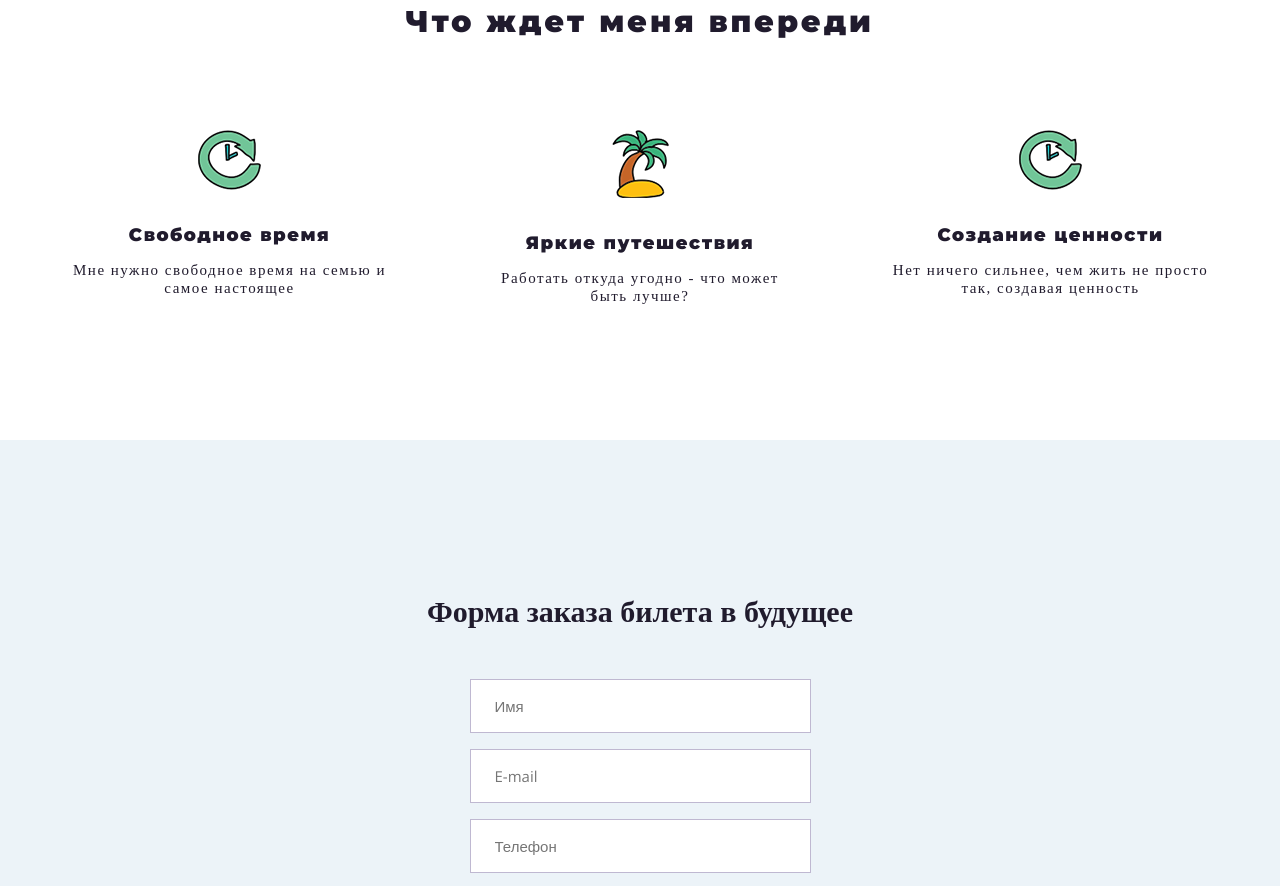
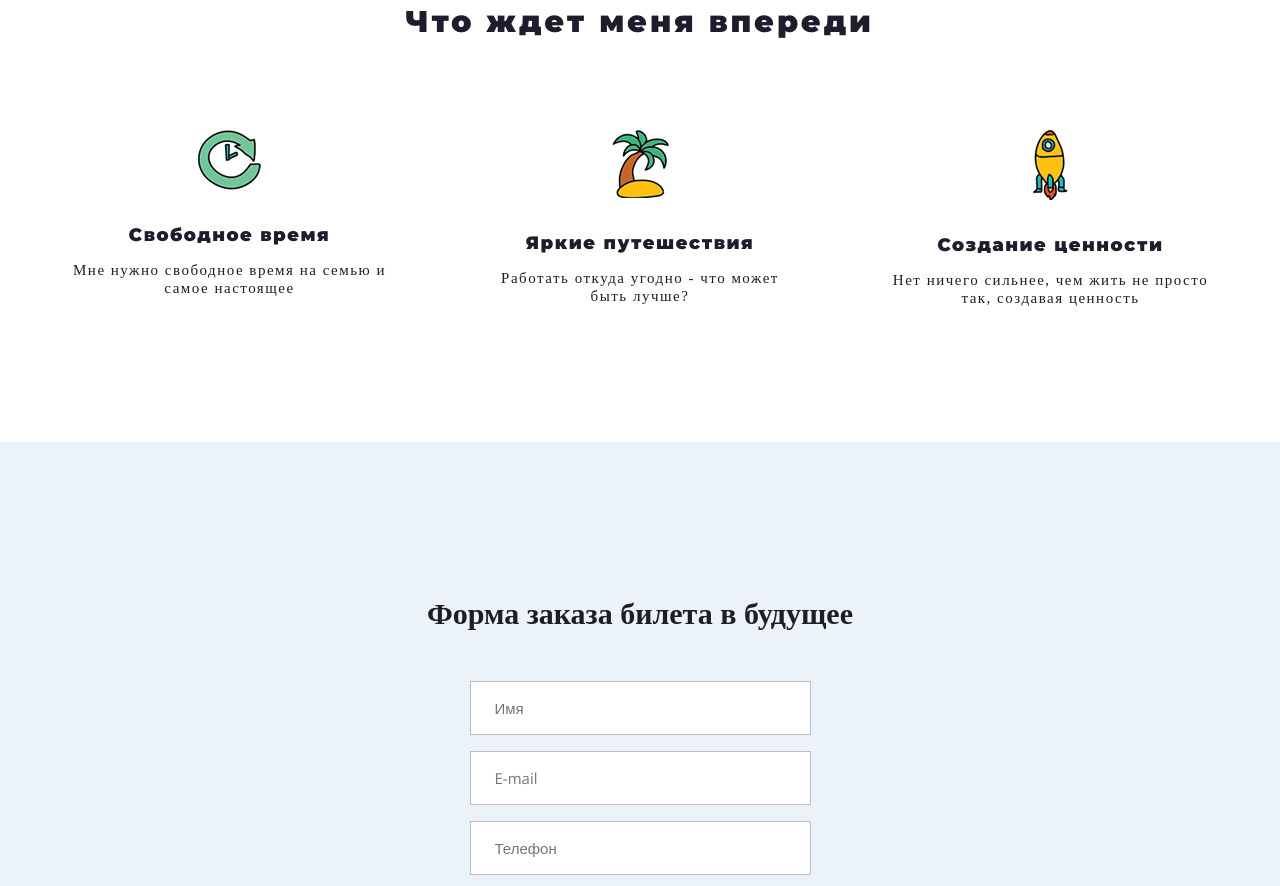
Before and after one commit to Web-maxim/wayup.web.les4, a plain HTML site: page index.html in a window 1280 px wide. Shown: the part 1092-1978 px from the top of the page. Drawn offline with nearby package versions, Linux system fonts and the light colour scheme; a web font is replaced by a local one.

Commit message:
Update index.html

```diff
--- a/index.html
+++ b/index.html
@@ -55,7 +55,7 @@
             </p>
           </div>
           <div class="skill skill-change">
-            <img class="imgs" src="img/icon1.png" alt="Code desktop" />
+            <img class="imgs" src="img/icon3.png" alt="Code desktop" />
             <h3 class="skill-title">Создание ценности</h3>
             <p class="skill-text">
               Нет ничего сильнее, чем жить не просто так, создавая ценность
```
